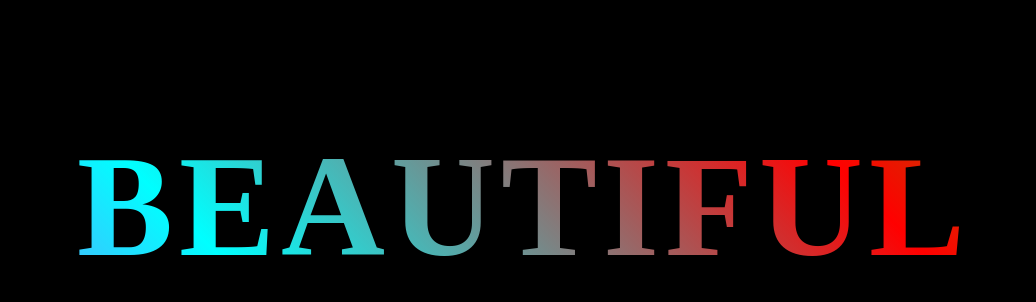
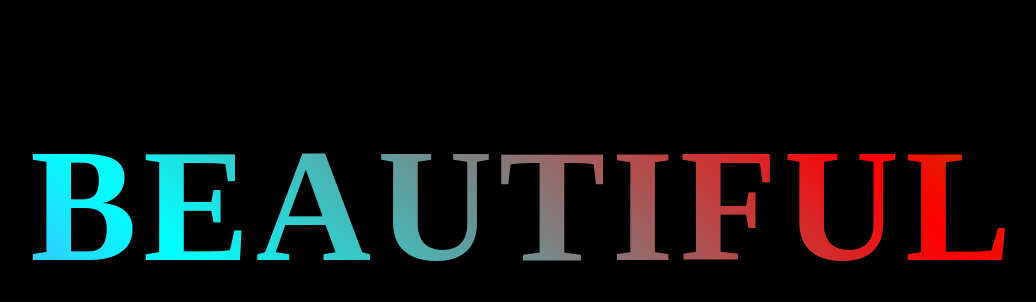
Before and after one commit to Avinash-2508/Aurora-Text, a plain HTML site: page index.html in a window 1280 px wide. Shown: the part 202-504 px from the top of the page, without its empty margins (116-1152 px from the left). Drawn offline with Linux system fonts and the light colour scheme.

Commit message:
Update index.css

```diff
--- a/index.css
+++ b/index.css
@@ -7,7 +7,7 @@ body {
 }
 
 .aurora-text {
-    font-size: 9rem;
+    font-size: 10rem;
     font-weight: bold;
     text-transform: uppercase;
     color: white;
```
